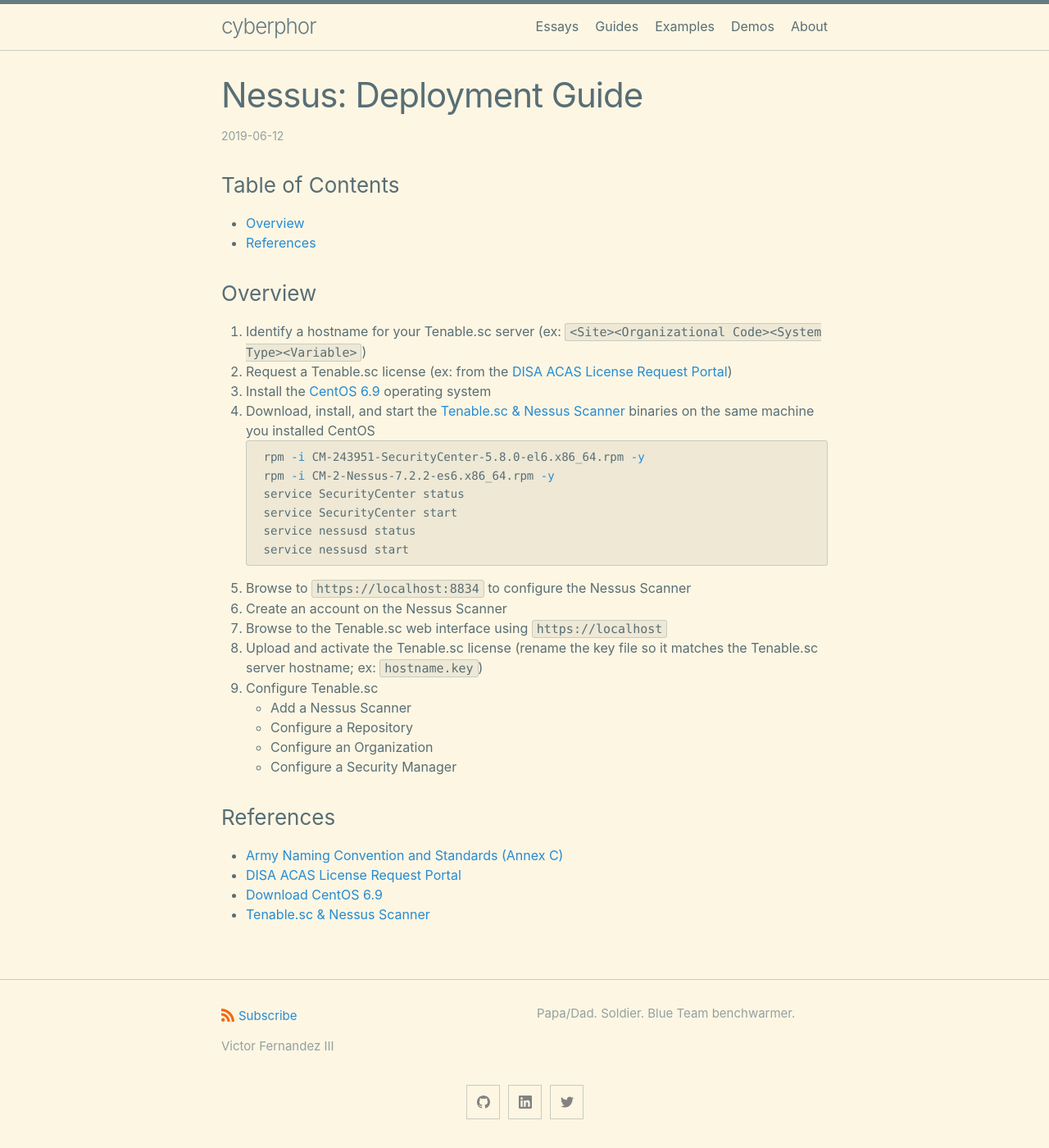
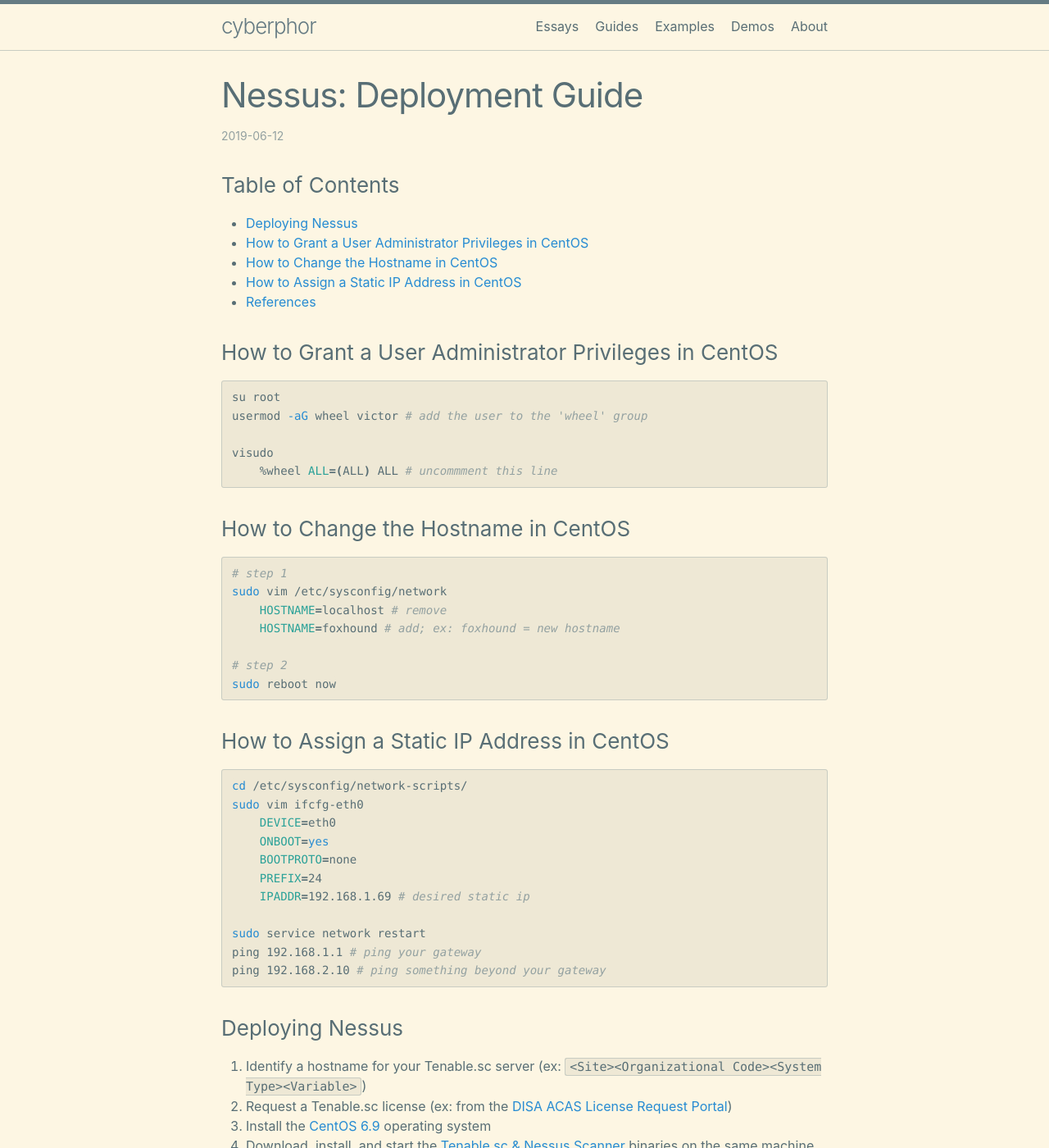
Before and after one commit to cyberphor/blog, a Jekyll site: the page built from _posts/guides/2019-06-12-nessus-deployment-guide.md, in a window 1280 px wide and 1400 px high. Shown: the whole window at 82% size. Built offline with Jekyll 4.4.1, drawn with Linux system fonts in a browser that asks for light colours; some of the changed text lies outside the part shown.

Commit message:
Update 2019-06-12-nessus-deployment-guide.md

````diff
--- a/_posts/guides/2019-06-12-nessus-deployment-guide.md
+++ b/_posts/guides/2019-06-12-nessus-deployment-guide.md
@@ -7,17 +7,55 @@ subcategory: guides
 ---
 
 ### Table of Contents
-* [Overview](#overview)
+* [Deploying Nessus](#overview)
+* [How to Grant a User Administrator Privileges in CentOS](#how-to-grant-a-user-administrator-privileges-in-centos)
+* [How to Change the Hostname in CentOS](#how-to-change-the-username-in-centos)
+* [How to Assign a Static IP Address in CentOS](#how-to-assign-a-static-ip-address-in-centos)
 * [References](#references-dod-download-links)
 
-### Overview
+### How to Grant a User Administrator Privileges in CentOS
+```bash
+su root
+usermod -aG wheel victor # add the user to the 'wheel' group
+
+visudo
+    %wheel ALL=(ALL) ALL # uncommment this line
+```
+
+### How to Change the Hostname in CentOS
+```bash
+# step 1
+sudo vim /etc/sysconfig/network
+    HOSTNAME=localhost # remove
+    HOSTNAME=foxhound # add; ex: foxhound = new hostname
+
+# step 2
+sudo reboot now
+```
+
+### How to Assign a Static IP Address in CentOS
+```bash
+cd /etc/sysconfig/network-scripts/
+sudo vim ifcfg-eth0
+    DEVICE=eth0
+    ONBOOT=yes
+    BOOTPROTO=none
+    PREFIX=24
+    IPADDR=192.168.1.69 # desired static ip
+
+sudo service network restart
+ping 192.168.1.1 # ping your gateway
+ping 192.168.2.10 # ping something beyond your gateway
+```
+
+### Deploying Nessus
 1. Identify a hostname for your Tenable.sc server (ex: `<Site><Organizational Code><System Type><Variable>`)
 2. Request a Tenable.sc license (ex: from the [DISA ACAS License Request Portal](https://disa.deps.mil/ext/cop/mae/netops/acas/Requests/index.aspx#/))
 3. Install the [CentOS 6.9](http://archive.kernel.org/centos-vault/6.9/isos/x86_64/CentOS-6.9-x86_64-LiveDVD.iso) operating system
 4. Download, install, and start the [Tenable.sc & Nessus Scanner](https://patches.csd.disa.mil/CollectionInfo.aspx) binaries on the same machine you installed CentOS
     ```bash
-    rpm -i CM-243951-SecurityCenter-5.8.0-el6.x86_64.rpm -y
-    rpm -i CM-2-Nessus-7.2.2-es6.x86_64.rpm -y
+    rpm -i CM-243951-SecurityCenter-5.11.0-el6.x86_64.rpm
+    rpm -i CM-253106-Nessus-8.11.0-es6.x86_64.rpm
     service SecurityCenter status
     service SecurityCenter start
     service nessusd status
````
